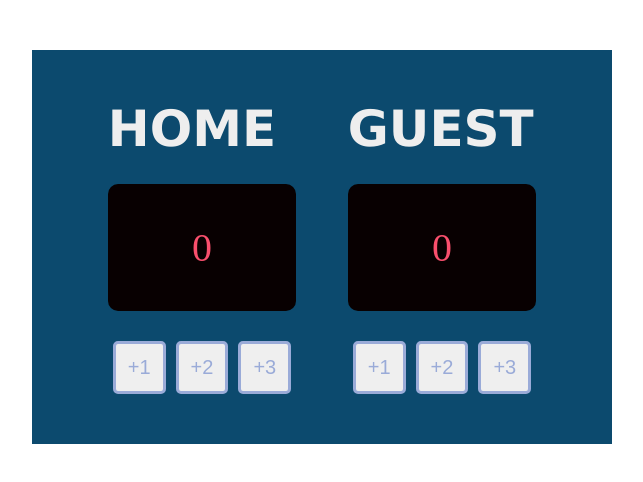
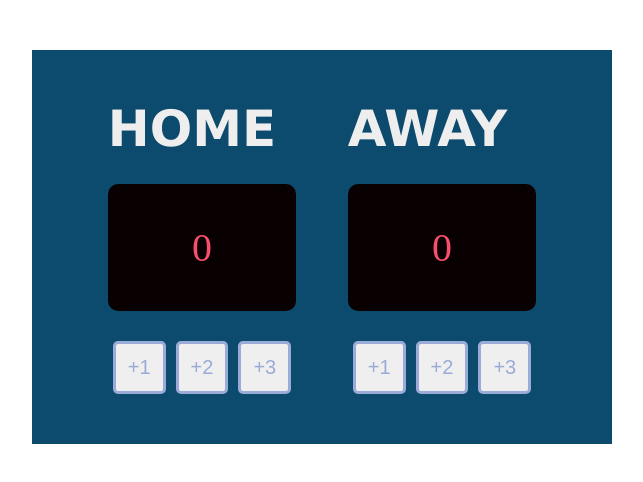
Before and after one commit to alissamandrade/basketball-scoreboard-ama, a plain HTML site: page src/index.html in a window 1280 px wide. Shown: the whole page, without its empty margins (18-661 px from the left). Drawn offline with Linux system fonts and the light colour scheme.

Commit message:
Update index.html

```diff
--- a/src/index.html
+++ b/src/index.html
@@ -20,7 +20,7 @@
                 </div>
         </div>
         <div>
-            <h3 class="main-title">GUEST</h3>
+            <h3 class="main-title">AWAY</h3>
                 <div class="score-total-container">
                     <p id="guest-score-total" class="score-total">0</p>
                 </div>
```
